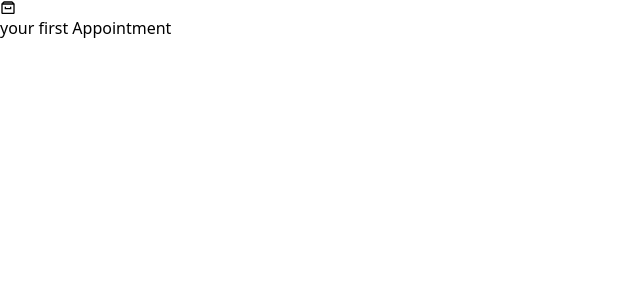
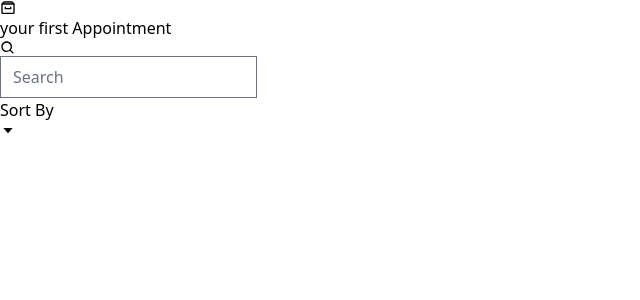
Before and after one commit to fkadeal/React-Interface, a React (Create React App) app: page / in a window 1280 px wide. Shown: the top 300 px of the page, without its empty margins (0-640 px from the left). Built offline with nearby package versions, Linux system fonts and the light colour scheme.

Commit message:
Seting up search components

```diff
--- a/src/App.js
+++ b/src/App.js
@@ -1,9 +1,11 @@
 import { BiArchive } from "react-icons/bi"
+import Search from "./components/Search"
 function App() {
   return (
     <div className="App container mx-auto mt-3 font-thin">
      <h1 className="text-5xl">
        <BiArchive className="inline-block text-red-400"/>your first Appointment</h1>
+       <Search />
     </div>
   );
 }
--- /dev/null
+++ b/src/components/Search.js
@@ -0,0 +1,27 @@
+import {BiSearch, BiCaretDown} from "react-icons/bi";
+//Search
+const Search = () =>{
+return (
+    <div className="py-5">
+    <div className="mt-1 relative rounded-md shadow-sm">
+      <div className="absolute inset-y-0 left-0 pl-3 flex items-center pointer-events-none">
+        <BiSearch />
+        <label htmlFor="query" className="sr-only" />
+      </div>
+      <input type="text" name="query" id="query" value=""
+        className="pl-8 rounded-md focus:ring-indigo-500 focus:border-indigo-500 block w-full sm:text-sm border-gray-300" placeholder="Search" />
+      <div className="absolute inset-y-0 right-0 flex items-center">
+        <div>
+          <button type="button"
+            className="justify-center px-4 py-2 bg-blue-400 border-2 border-blue-400 text-sm text-white hover:bg-blue-700 focus:outline-none focus:ring-2 focus:ring-offset-2 flex items-center" id="options-menu" aria-haspopup="true" aria-expanded="true">
+            Sort By <BiCaretDown className="ml-2" />
+          </button>
+        </div>
+      </div>
+    </div>
+  </div>
+
+)
+}
+
+export default Search;
```
